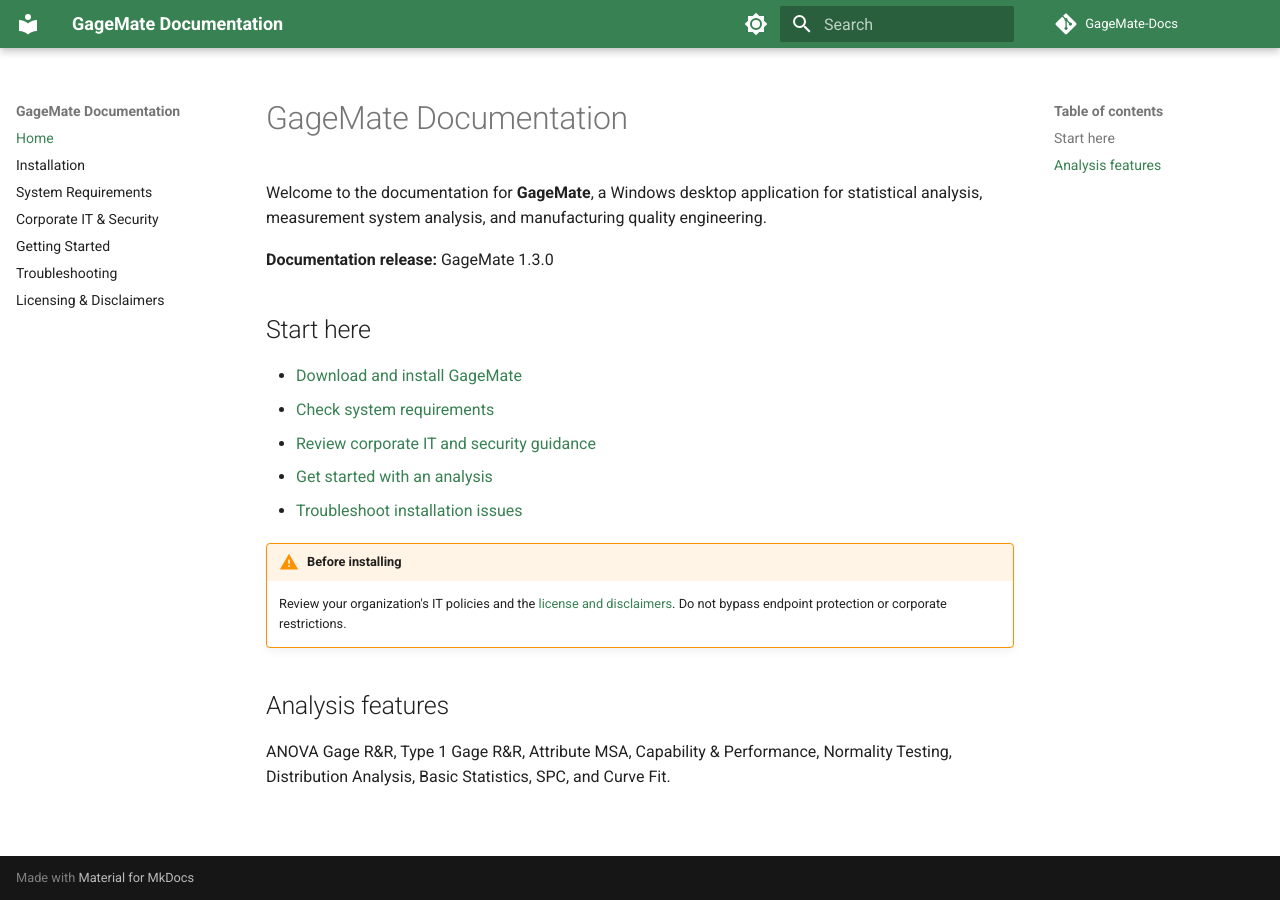
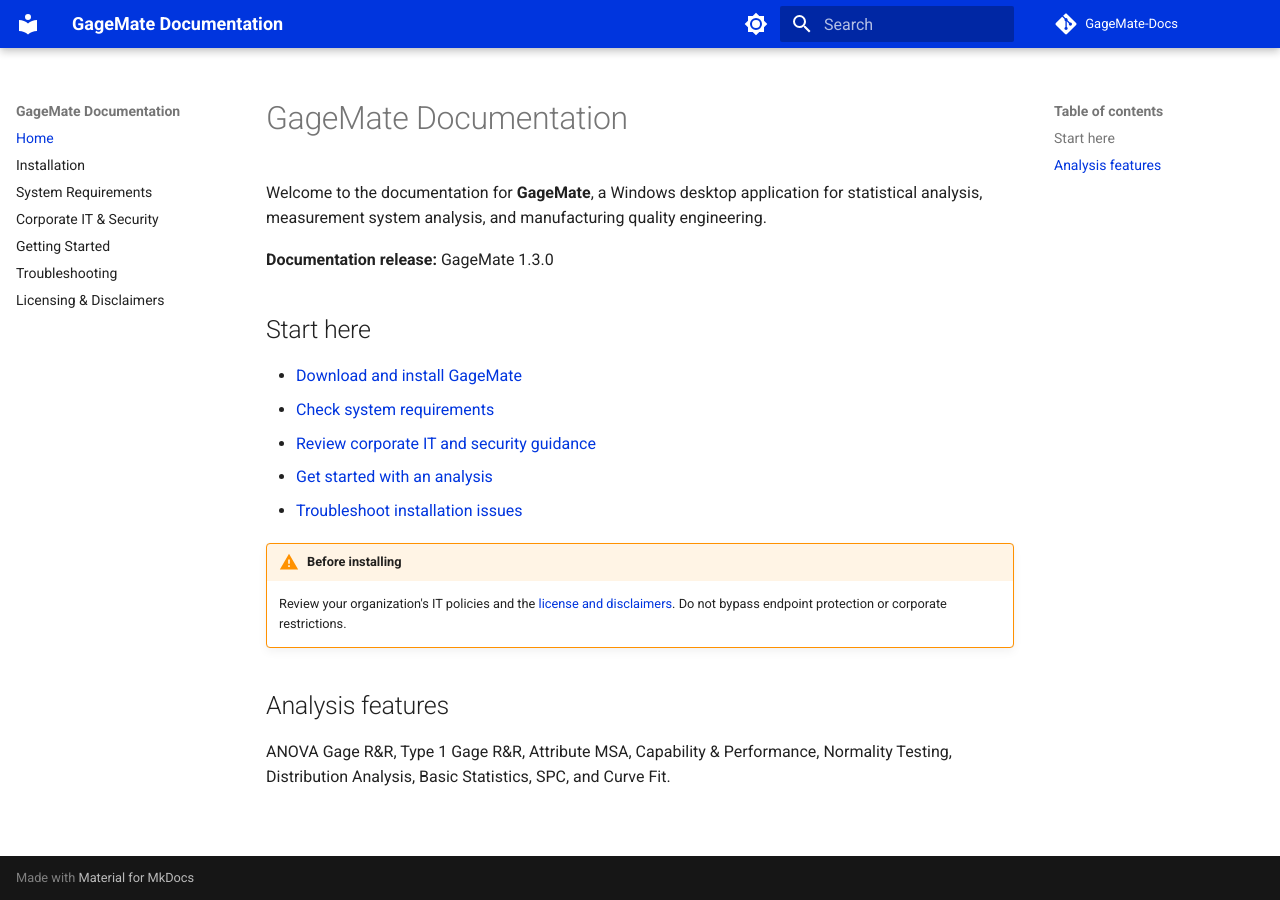
Before and after one commit to braml22813/GageMate-Docs, an MkDocs documentation site: the page built from docs/index.md, in a window 1280 px wide. Built offline with MkDocs 1.6.1 and Material for MkDocs 9.7.7, drawn with Linux system fonts in a browser that asks for light colours; comment, search, counter and statistics services are not loaded.

Commit message:
Production Ready

```diff
--- a/docs/stylesheets/extra.css
+++ b/docs/stylesheets/extra.css
@@ -1,5 +1,5 @@
-:root { --md-primary-fg-color: #388152; --md-accent-fg-color: #388152; }
-[data-md-color-scheme="slate"] { --md-primary-fg-color: #388152; --md-accent-fg-color: #6cbd8a; }
+:root { --md-primary-fg-color: #0035DE; --md-accent-fg-color: #348cf0; }
+[data-md-color-scheme="slate"] { --md-primary-fg-color: #315ae2; --md-accent-fg-color: #348cf0; }
 
 /* GageMate documentation screenshots */
 .doc-screenshot {
```
